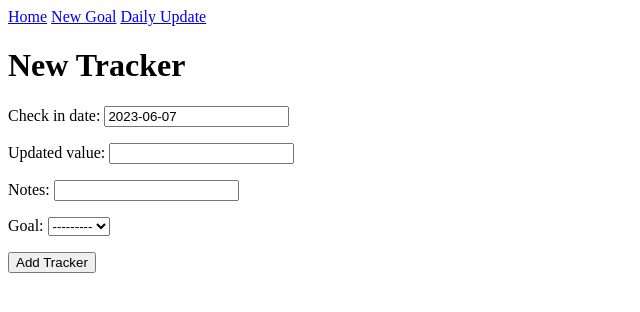
After one commit to Momentum-Team-18/be-habit-tracker-SLehew, a Django app: page /tracker/add_tracker in a window 1280 px wide. The commit adds this page. Shown: the top 312 px of the page, without its empty margins (0-640 px from the left). Run offline with Django 4.2, Linux system fonts and the light colour scheme; data that the repository does not hold is empty.

```diff
--- a/config/urls.py
+++ b/config/urls.py
@@ -26,4 +26,5 @@ urlpatterns = [
     path('tracker/new', views.new_goal, name='new-goal'),
     path('tracker/goals', views.goal_list, name='goal-list'),
     path('tracker/<int:pk>/edit', views.edit_goal, name='edit-goal'),
+    path('tracker/add_tracker', views.add_tracker, name='add-tracker'),
 ]
--- a/templates/base.html
+++ b/templates/base.html
@@ -11,6 +11,7 @@
 <body>
     <a href="{% url 'goal-list' %}">Home</a>
     <a href="{% url 'new-goal' %}">New Goal</a>
+    <a href="{% url 'add-tracker' %}">Daily Update</a>
     {% block content %}
     {% endblock %}
 </body>
--- /dev/null
+++ b/templates/tracker/add_tracker.html
@@ -0,0 +1,12 @@
+{% extends 'base.html' %}
+
+{% block title %}New Tracker{% endblock %}
+{% block content %}
+    <h1 >New Tracker</h1>
+    <form method="POST">
+        {% csrf_token %}
+        {{ form.as_p }}
+        <button type="submit">Add Tracker</button>
+    </form>
+
+{% endblock %}
--- a/tracker/forms.py
+++ b/tracker/forms.py
@@ -1,5 +1,5 @@
 from django import forms
-from .models import Habit_Goal
+from .models import Habit_Goal, Tracker
 
 
 class NewGoalForm(forms.ModelForm):
@@ -7,3 +7,9 @@ class NewGoalForm(forms.ModelForm):
         model = Habit_Goal
         fields = ('author', 'title', 'habit_type', 'goal_date',
                   'current_value', 'goal_date', 'description')
+
+
+class NewTrackerForm(forms.ModelForm):
+    class Meta:
+        model = Tracker
+        fields = ('check_in_date', 'updated_value', 'notes', 'goal')
--- a/tracker/models.py
+++ b/tracker/models.py
@@ -1,16 +1,11 @@
 from django.db import models
 from django.contrib.auth.models import AbstractUser
 from django.utils import timezone
+import datetime
 
 
 class User(AbstractUser):
     location = models.CharField(max_length=30, blank=True, null=True)
-
-
-class Tracker(models.Model):
-    check_in_date = models.DateField()
-    todays_value = models.IntegerField(blank=True, null=True)
-    notes = models.CharField(max_length=250, blank=True, null=True)
 
 
 class Habit_Goal(models.Model):
@@ -35,3 +30,10 @@ class Habit_Goal(models.Model):
 
     def __str__(self):
         return self.title
+
+
+class Tracker(models.Model):
+    check_in_date = models.DateField(default=datetime.date.today)
+    updated_value = models.IntegerField(blank=True, null=True)
+    notes = models.CharField(max_length=250, blank=True, null=True)
+    goal = models.ForeignKey(Habit_Goal, on_delete=models.CASCADE)
--- a/tracker/views.py
+++ b/tracker/views.py
@@ -1,6 +1,6 @@
 from django.shortcuts import render, get_object_or_404, redirect
 from .models import Tracker, Habit_Goal, User
-from .forms import NewGoalForm
+from .forms import NewGoalForm, NewTrackerForm
 
 
 def tracker_home(request):
@@ -14,8 +14,8 @@ def new_goal(request):
     else:
         form = NewGoalForm(request.POST)
         form.save()
-        return redirect('goals-list')
-    return render(request, 'tracker/goal_home.html', {'form': form})
+        return redirect('goal-list')
+    return render(request, 'tracker/new_goal.html', {'form': form})
 
 
 def goal_list(request):
@@ -44,3 +44,14 @@ def goal_home(request):
         'habit_goal': goal
     }
     return render(request, 'tracker/goal_home.html', context)
+
+
+def add_tracker(request):
+    if request.method == 'GET':
+        form = NewTrackerForm()
+    else:
+        form = NewTrackerForm(request.POST)
+        if form.is_valid():
+            form.save()
+            return redirect('goal-home')
+    return render(request, 'tracker/add_tracker.html', {'form': form})
```
Also changed, not shown: templates/tracker/tracker_home.html (deleted, +0 -12 lines).
